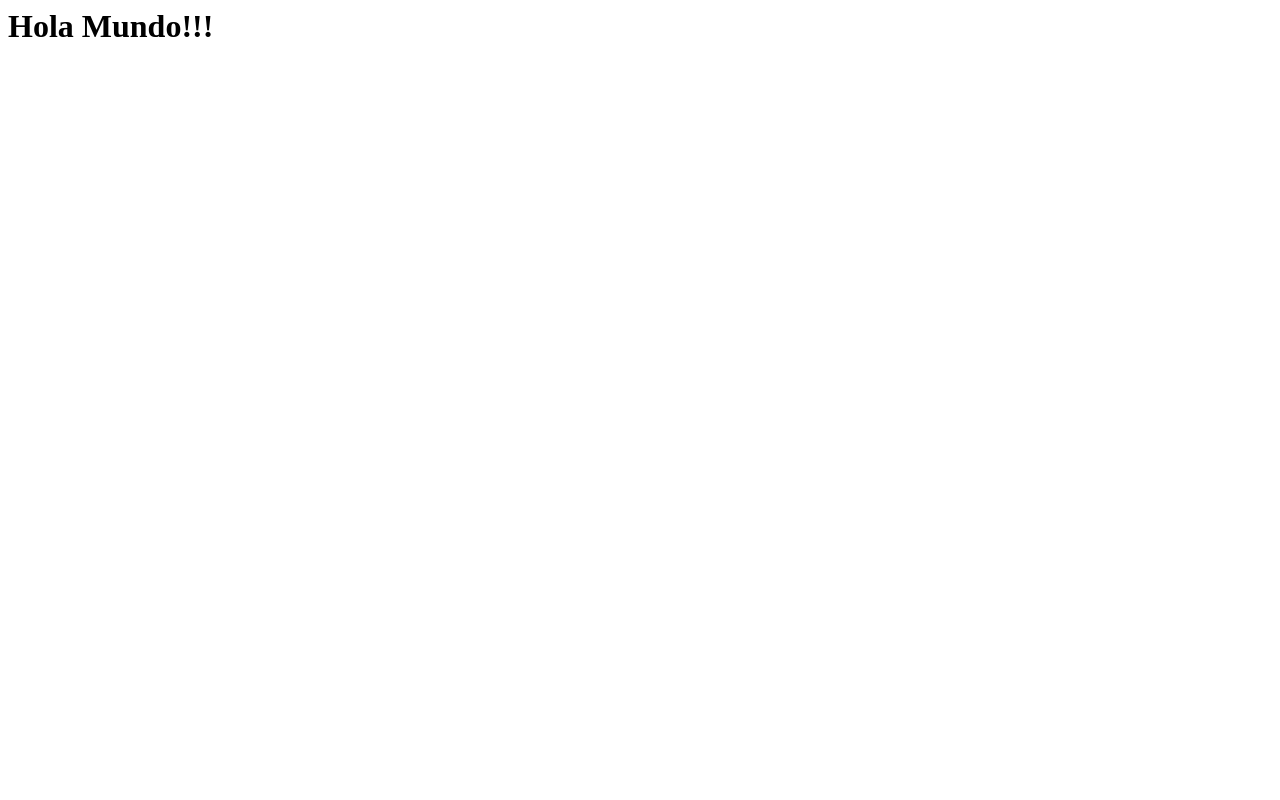
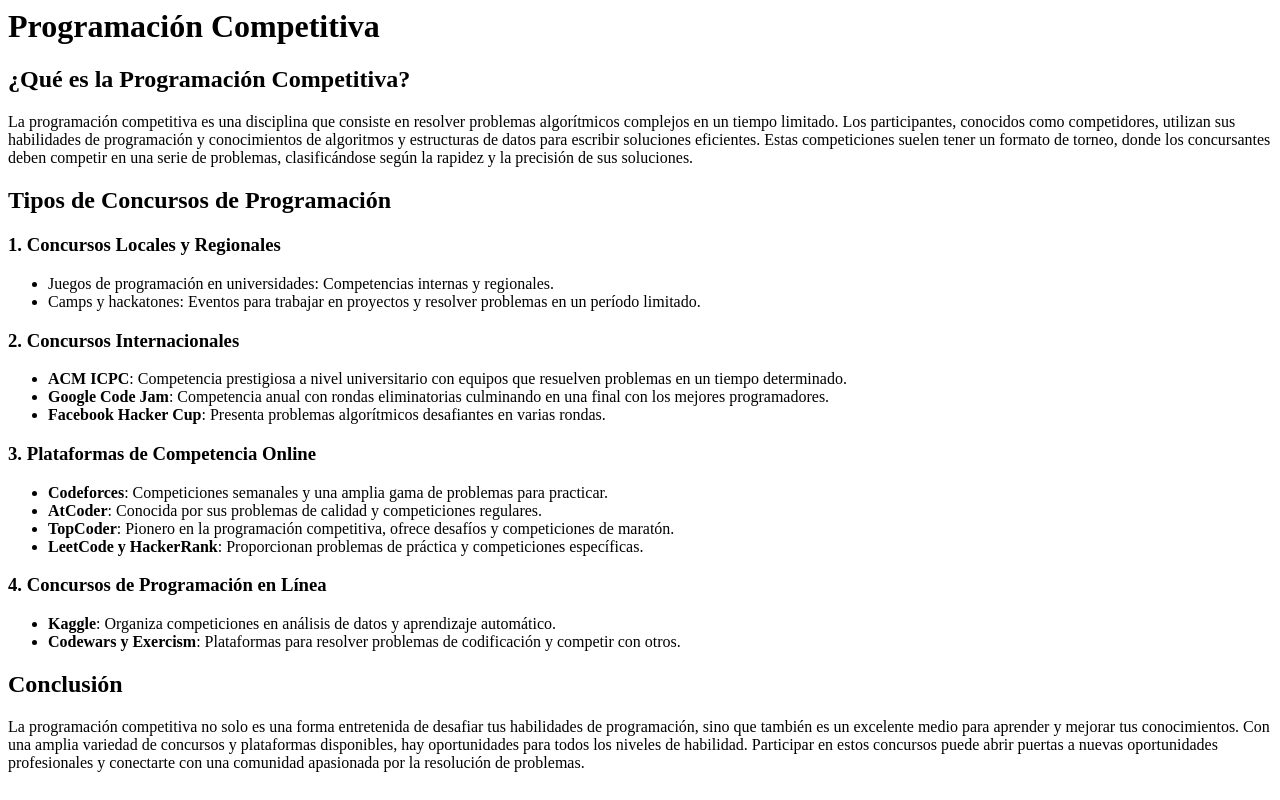
Before and after one commit to Shutfontain/sitio-web, a plain HTML site: page index.html in a window 1280 px wide. Drawn offline with Linux system fonts and the light colour scheme.

Commit message:
Esta es la segunda version del proyecto

```diff
--- a/index.html
+++ b/index.html
@@ -5,6 +5,49 @@
     <title>Document</title>
 </head>
 <body>
-    <h1>Hola Mundo!!!</h1>
+    <h1>Programación Competitiva</h1>
+
+    <h2>¿Qué es la Programación Competitiva?</h2>
+    <p>
+        La programación competitiva es una disciplina que consiste en resolver problemas algorítmicos complejos en un tiempo limitado.
+        Los participantes, conocidos como competidores, utilizan sus habilidades de programación y conocimientos de algoritmos y estructuras de datos para escribir soluciones eficientes.
+        Estas competiciones suelen tener un formato de torneo, donde los concursantes deben competir en una serie de problemas, clasificándose según la rapidez y la precisión de sus soluciones.
+    </p>
+
+    <h2>Tipos de Concursos de Programación</h2>
+    <h3>1. Concursos Locales y Regionales</h3>
+    <ul>
+        <li>Juegos de programación en universidades: Competencias internas y regionales.</li>
+        <li>Camps y hackatones: Eventos para trabajar en proyectos y resolver problemas en un período limitado.</li>
+    </ul>
+
+    <h3>2. Concursos Internacionales</h3>
+    <ul>
+        <li><strong>ACM ICPC</strong>: Competencia prestigiosa a nivel universitario con equipos que resuelven problemas en un tiempo determinado.</li>
+        <li><strong>Google Code Jam</strong>: Competencia anual con rondas eliminatorias culminando en una final con los mejores programadores.</li>
+        <li><strong>Facebook Hacker Cup</strong>: Presenta problemas algorítmicos desafiantes en varias rondas.</li>
+    </ul>
+
+    <h3>3. Plataformas de Competencia Online</h3>
+    <ul>
+        <li><strong>Codeforces</strong>: Competiciones semanales y una amplia gama de problemas para practicar.</li>
+        <li><strong>AtCoder</strong>: Conocida por sus problemas de calidad y competiciones regulares.</li>
+        <li><strong>TopCoder</strong>: Pionero en la programación competitiva, ofrece desafíos y competiciones de maratón.</li>
+        <li><strong>LeetCode y HackerRank</strong>: Proporcionan problemas de práctica y competiciones específicas.</li>
+    </ul>
+
+    <h3>4. Concursos de Programación en Línea</h3>
+    <ul>
+        <li><strong>Kaggle</strong>: Organiza competiciones en análisis de datos y aprendizaje automático.</li>
+        <li><strong>Codewars y Exercism</strong>: Plataformas para resolver problemas de codificación y competir con otros.</li>
+    </ul>
+
+    <h2>Conclusión</h2>
+    <p>
+        La programación competitiva no solo es una forma entretenida de desafiar tus habilidades de programación,
+        sino que también es un excelente medio para aprender y mejorar tus conocimientos.
+        Con una amplia variedad de concursos y plataformas disponibles, hay oportunidades para todos los niveles de habilidad.
+        Participar en estos concursos puede abrir puertas a nuevas oportunidades profesionales y conectarte con una comunidad apasionada por la resolución de problemas.
+    </p>
 </body>
 </html>
```
